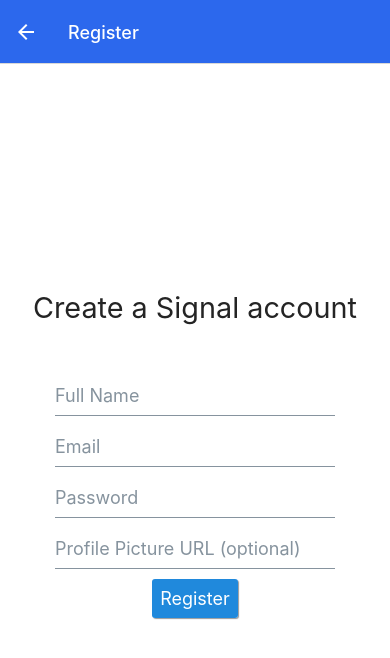
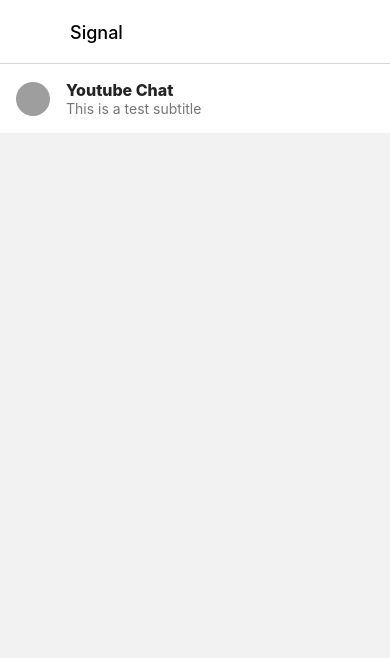
Before and after one commit to ProgrammingWithGaurav/react-native-signal-clone, a React Native app: screen /Home in a window 390 px wide. Shown: the top 658 px of the page. Built offline with nearby package versions, Linux system fonts and the light colour scheme; no server answers; grey boxes are pictures that could not be loaded.

Commit message:
Adding Login Logout Create Account Feature ✨✨✨✨

```diff
--- a/App.js
+++ b/App.js
@@ -6,6 +6,7 @@
 import LoginScreen from './screens/LoginScreen';
 import { createStackNavigator } from '@react-navigation/stack';
 import RegisterScreen from './screens/RegisterScreen';
+import HomeScreen from './screens/HomeScreen';
 
 const Stack = createStackNavigator();
 
@@ -21,6 +22,7 @@
       <Stack.Navigator screenOptions={globalScreenOptions}>
         <Stack.Screen name='Login' component={LoginScreen} />
         <Stack.Screen name='Register' component={RegisterScreen} />
+        <Stack.Screen name='Home' component={HomeScreen} />
       </Stack.Navigator>
     </NavigationContainer >
   );
--- /dev/null
+++ b/components/CustomListItem.js
@@ -0,0 +1,29 @@
+import React from 'react';
+import { StyleSheet, Text, View } from 'react-native';
+import {ListItem, Avatar} from 'react-native-elements';
+
+const CustomListItem = ({id, chatName, enterChat}) => {
+    return (
+        <ListItem>
+            <Avatar
+                rounded
+                source={{
+                    uri: 'https://cdn-icons-png.flaticon.com/128/1946/1946429.png'
+                }}
+             />
+
+             <ListItem.Content>
+                 <ListItem.Title style={{fontWeight: '800'}}>
+                     Youtube Chat
+                 </ListItem.Title>
+                 <ListItem.Subtitle numberOfLines={1} ellipsizerMode='tail'>
+                     This is a test subtitle
+                 </ListItem.Subtitle>
+             </ListItem.Content>
+        </ListItem>
+    )
+}
+
+export default CustomListItem
+
+const styles = StyleSheet.create({})
--- a/firebase.js
+++ b/firebase.js
@@ -1,3 +1,7 @@
+import * as firebase from 'firebase';
+import 'firebase/auth';
+import 'firebase/firestore';
+
 const firebaseConfig = {
     apiKey: "AIzaSyCjWcWPbKsXCs93mww6B7VWid4RkiRPYxA",
     authDomain: "react-native-projects-80c2f.firebaseapp.com",
@@ -7,3 +11,16 @@
     appId: "1:698804821287:web:4bb34e66cdc7a43fc69d02",
     measurementId: "G-QSPTY5CN8T"
   };
+
+let app;
+
+if(firebase.apps.length === 0){
+  app = firebase.initializeApp(firebaseConfig);
+} else {
+  app = firebase.app();
+}
+
+const db = app.firestore();
+const auth = firebase.auth();
+
+export {db, auth};
--- a/package.json
+++ b/package.json
@@ -14,6 +14,7 @@
     "@react-navigation/stack": "^6.0.11",
     "expo": "~44.0.0",
     "expo-status-bar": "~1.2.0",
+    "firebase": "7.19.0",
     "react": "17.0.1",
     "react-dom": "17.0.1",
     "react-native": "0.64.3",
--- /dev/null
+++ b/screens/HomeScreen.js
@@ -0,0 +1,38 @@
+import React, { useLayoutEffect } from 'react';
+import { StyleSheet, Text, View, SafeAreaView, ScrollView, TouchableOpacity } from 'react-native';
+import { Avatar } from 'react-native-elements';
+import CustomListItem from '../components/CustomListItem';
+import { auth, db } from '../firebase';
+
+const HomeScreen = ({ navigation }) => {
+    const signOutUser = () => {
+        auth.signOut().then(() => {
+            navigation.replace("Login");
+        })
+    }
+    useLayoutEffect(() => {
+        navigation.setOptions({
+            title: "Signal",
+            headerStyle: { backgroundColor: '#fff' },
+            headerTitleStyle: { color: 'black' },
+            headerTintColor: 'black',
+            headerLeft: () => <View style={{ marginLeft: 20 }}>
+                <TouchableOpacity onPress={signOutUser}activeOpacity={0.5}>
+                    <Avatar rounded source={{ uri: auth?.currentUser?.photoURL }} />
+                </TouchableOpacity>
+
+            </View>
+        })
+    }, [])
+    return (
+        <SafeAreaView>
+            <ScrollView>
+                <CustomListItem />
+            </ScrollView>
+        </SafeAreaView>
+    )
+}
+
+export default HomeScreen
+
+const styles = StyleSheet.create({})
--- a/screens/LoginScreen.js
+++ b/screens/LoginScreen.js
@@ -1,14 +1,25 @@
-import React, { useState } from 'react';
+import React, { useState, useEffect } from 'react';
 import { StyleSheet, KeyboardAvoidingView, View } from 'react-native';
 import { Button, Input, Image } from 'react-native-elements';
 import { StatusBar } from 'expo-status-bar';
+import { auth } from '../firebase';
 
 export default function LoginScreen({ navigation }) {
     const [email, setEmail] = useState('');
     const [password, setPassword] = useState('');
 
+    useEffect(() => {
+        const unsubscribe = auth.onAuthStateChanged(authUser => {
+            if(authUser){
+                navigation.replace('Home');
+            }
+        })
+        return unsubscribe;
+    }, [])
+
     const signIn = () => {
-
+        auth.signInWithEmailAndPassword(email, password)
+        .catch(err => alert(err))
     }
     return (
         <KeyboardAvoidingView behaviour="padding" style={styles.container}>
@@ -32,11 +43,12 @@
                     secureTextEntry
                     value={password}
                     onChangeText={text => setPassword(text)}
+                    onSubmitEditing={signIn}
                 />
             </View>
 
             <Button containerStyle={styles.button} onPress={signIn} title='Login' />
-            <Button onPress={navigation.navigate('Register')} containerStyle={styles.button} type='outline' title='Register' />
+            <Button onPress={() => navigation.navigate('Register')} containerStyle={styles.button} type='outline' title='Register' />
             <View style={{ height: 100 }} />
         </KeyboardAvoidingView>
     )
```
Also changed, not shown: 1 other file (tests, documents, lock files or other folders).
